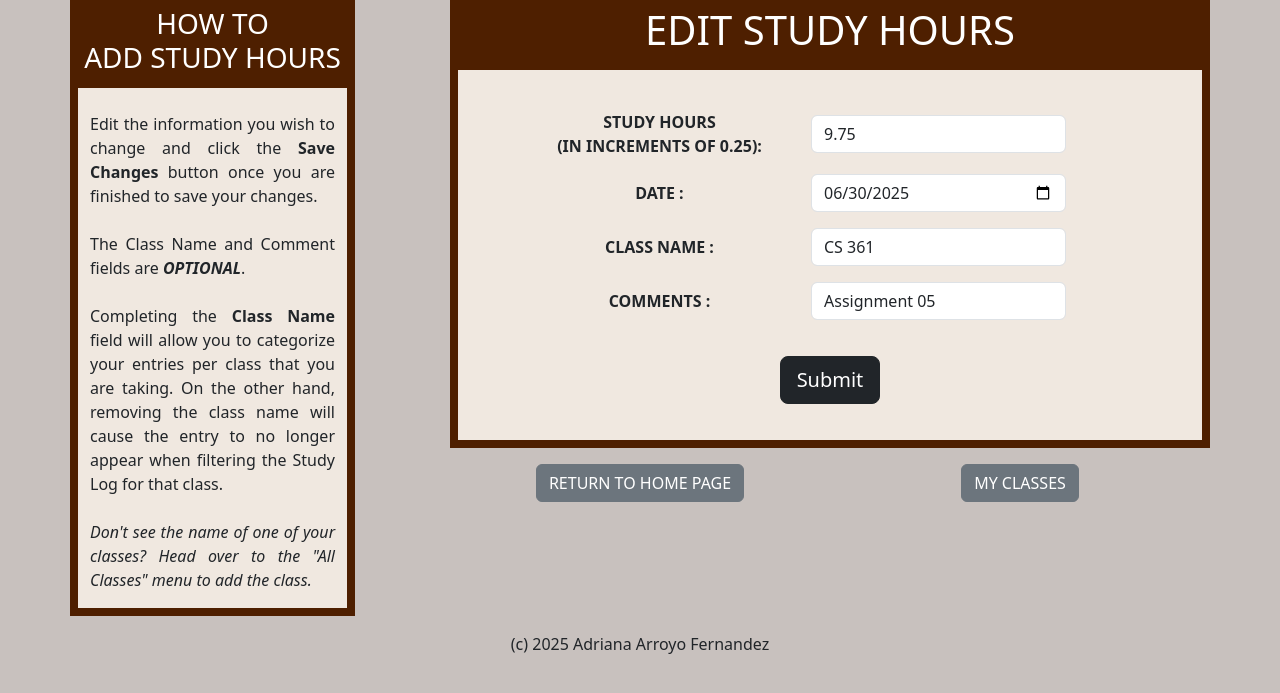
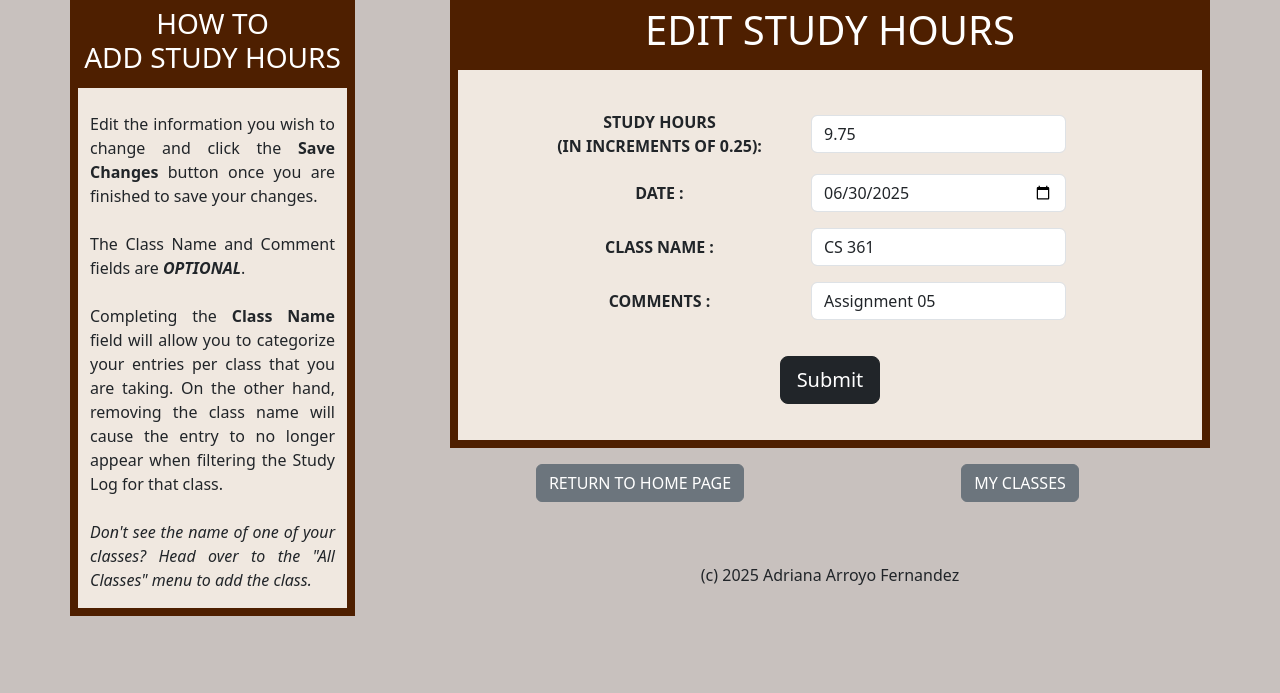
Before and after one commit to adri-arroyo/cs361-studytracker, a Flask app: page /edit_hours/1 in a window 1280 px wide. Shown: the part 46-739 px from the top of the page. Run offline with Flask 3, Linux system fonts and the light colour scheme; data comes from the database, SQL or seed files in the repository.

Commit message:
Completed Sprint #1 Milestone.

```diff
--- a/app/templates/base.html
+++ b/app/templates/base.html
@@ -42,16 +42,20 @@
 
                 <div class="col-8" style="margin-top: 0%;">
                     {% block content %}{% endblock %}
+
+                <div class="row">
+                <div class="col" style="margin-top: 8%;"><p>(c) 2025 Adriana Arroyo Fernandez</p></div>
                 </div>
+                </div>
+
+
             </div>
 
             <div class="row">
                 <div class="col"><p><!-- space --></p></div>
             </div>
 
-            <div class="row">
-                <div class="col"><p>(c) 2025 Adriana Arroyo Fernandez</p></div>
-            </div>
+
 
         </div>
 
```
